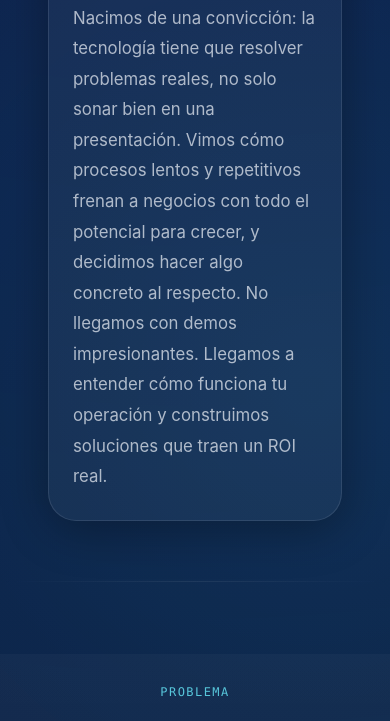
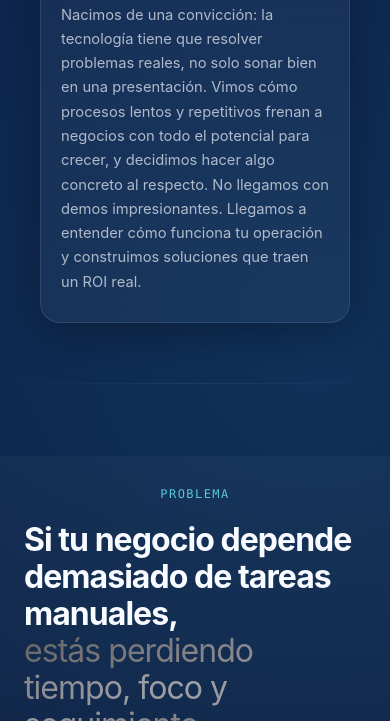
Before and after one commit to ajgaisolutions-ux/ajg-ai-solutions-landing, a website with bundled scripts: page index.html in a window 390 px wide. Shown: the part 953-1674 px from the top of the page. Built offline with nearby package versions, Linux system fonts and the light colour scheme; a web font is replaced by a local one.

Commit message:
fix: quienes somos — card más ancha y texto compacto en móvil

```diff
--- a/styles/02-layout.css
+++ b/styles/02-layout.css
@@ -343,3 +343,19 @@ nav a:hover { color: #fff; }
 @media (max-width: 640px) {
   .brand-copy { display: none; }
 }
+
+/* ── Quiénes Somos: móvil ── */
+@media (max-width: 640px) {
+  #quienes .inner {
+    padding-left: 1rem !important;
+    padding-right: 1rem !important;
+  }
+  #quienes .inner > div {
+    padding: 28px 20px !important;
+    border-radius: 20px !important;
+  }
+  #quienes p {
+    font-size: 0.92rem !important;
+    line-height: 1.65 !important;
+  }
+}
```
